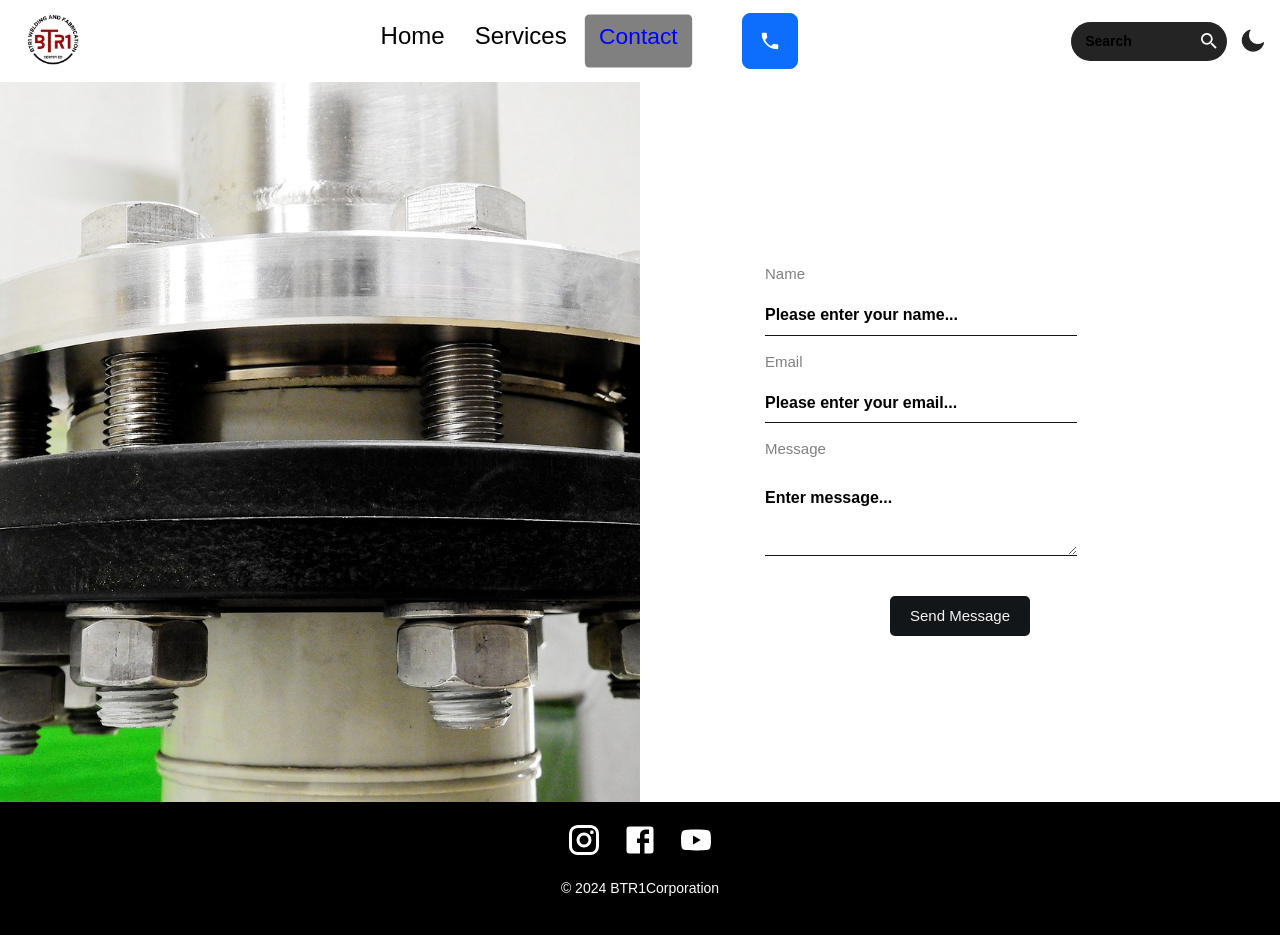
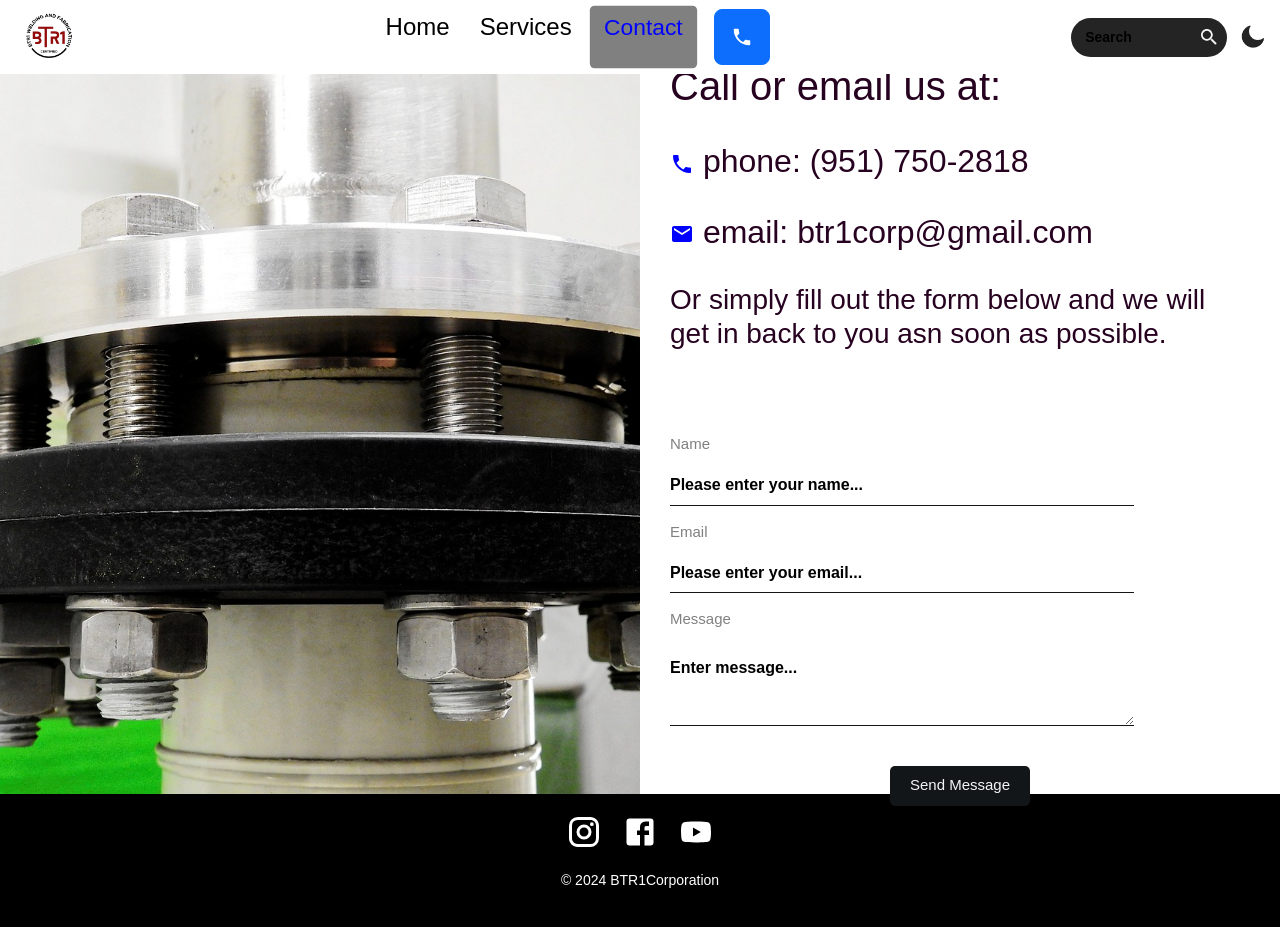
Before and after one commit to Sal1316/btr1-webpageV2, a React (Vite) app: page /contact in a window 1280 px wide. Built offline with nearby package versions, Linux system fonts and the light colour scheme.

Commit message:
fixed contacts page

```diff
--- a/src/componenets/navbar/Navbar.css
+++ b/src/componenets/navbar/Navbar.css
@@ -11,7 +11,7 @@
 }
 
 .logo {
-  width: 80px; /* Reduced logo size */
+  width: 72px; /* Reduced logo size */
   cursor: pointer;
   flex-shrink: 0; /* Prevents the logo from shrinking */
 }
@@ -76,10 +76,6 @@ ul {
   height: 100%; /* Adjust to match the height of the navbar */
 }
 
-.phone-icon {
-  font-size: 5.5rem; /* Increase the size as needed */
-}
-
 .dark .search-box {
   background: #fff;
 }
--- a/src/componenets/navbar/Navbar.jsx
+++ b/src/componenets/navbar/Navbar.jsx
@@ -98,15 +98,15 @@ const Navbar = ({ theme, setTheme }) => {
         >
           Contact
         </StyledLink>
-        <div className="phone ps-5">
+        <StyledLink>
           <PhoneIcon
             className="btn btn-lg btn-primary"
             data-bs-toggle="popover"
             data-bs-title="Contact Us"
             data-bs-content="You can reach us at (951) 259-1530."
-            style={{ fontSize: "3.5rem", cursor: "pointer", fontWeight: "500" }}
+            style={{ fontSize: "3.5rem", cursor: "pointer", fontWeight: "700" }}
           />
-        </div>
+        </StyledLink>
       </ul>
       <div className="search-box">
         <input
--- a/src/pages/contact/Contact.css
+++ b/src/pages/contact/Contact.css
@@ -20,21 +20,18 @@
   /* justify-content: center; */
 }
 
-.contact .rightSide h1 {
-  font-family: "Trebuchet MS", "Lucida Sans Unicode", "Lucida Grande",
-    "Lucida Sans", Arial, sans-serif;
-  font-weight: 10;
-  font-size: 50px;
-  margin-left: 30px;
-}
-
 .rightSide {
   align-items: center;
   justify-content: center;
 }
 
 .cardContainer {
-  min-width: 450px;
+  min-width: 350px;
+}
+.contact-info {
+  padding: 30px;
+  padding-top: -10px;
+  color: rgb(39, 2, 32);
 }
 
 form {
--- a/src/pages/contact/Contact.jsx
+++ b/src/pages/contact/Contact.jsx
@@ -2,7 +2,8 @@ import { useRef } from "react";
 import emailjs from "@emailjs/browser";
 import Swal from "sweetalert2";
 import WorkImage from "../../assets/flanges.jpg";
-
+import PhoneIcon from "@mui/icons-material/Phone";
+import EmailIcon from "@mui/icons-material/Email";
 import "./Contact.css";
 
 const Contacts = () => {
@@ -48,6 +49,20 @@ const Contacts = () => {
       ></div>
       <div className="rightSide">
         <div className="cardContainer">
+          <div className="contact-info">
+            <h1 className="pb-4">Call or email us at:</h1>
+            <h2 className="pb-4">
+              <PhoneIcon style={{ color: "blue" }} /> phone: (951) 750-2818
+            </h2>
+            <h2>
+              <EmailIcon style={{ color: "blue" }} /> email: btr1corp@gmail.com
+            </h2>
+            <h3 className="pt-4">
+              Or simply fill out the form below and we will get in back to you
+              asn soon as possible.
+            </h3>
+          </div>
+
           <form id="contact-form" ref={form} onSubmit={sendEmail}>
             <label>Name</label>
             <input
--- a/src/pages/home/Home.css
+++ b/src/pages/home/Home.css
@@ -26,7 +26,7 @@ body {
 
 .headerContainer h1 {
   color: rgb(214, 210, 210);
-  font-size: calc(2px + 4vw); /* Adjust font size responsively */
+  font-size: calc(2px + 6vw); /* Adjust font size responsively */
   font-weight: 500;
   /* margin: 0; */
 }
--- a/src/pages/servicess/Services.css
+++ b/src/pages/servicess/Services.css
@@ -66,4 +66,7 @@
   .menuList {
     grid-template-columns: 1fr;
   }
+  .servTitle {
+    font-size: 26px;
+  }
 }
--- a/src/pages/servicess/Services.jsx
+++ b/src/pages/servicess/Services.jsx
@@ -13,21 +13,21 @@ const Services = () => {
       image: Mig,
       price: 15.99,
       description:
-        "MIG welding is an arc welding process in which a continuous solid wire electrode is fed through a welding gun and into the weld pool, joining the two base materials together. A shielding gas is also sent through the welding gun and protects the weld pool from contamination.",
+        "MIG welding is an arc welding process in which a continuous solid wire electrode is fed through a welding gun and into the weld pool, joining the two base materials together while a shielding gas protects the weld pool from contamination. We offer MIG welding services for structural components such as motor platforms, motor bases, oil tanks, vessels, and more.",
     },
     {
       name: "GTAW/TIG Welding",
       image: Tig,
       price: 11.99,
       description:
-        "TIG stands for tungsten inert gas and is technically called gas tungsten arc welding (GTAW). The process uses a non-consumable tungsten electrode that delivers the current to the welding arc. An inert gas, typically argon, protects and cools the tungsten and weld puddle.",
+        "TIG, or tungsten inert gas welding, also known as gas tungsten arc welding (GTAW), uses a non-consumable tungsten electrode to deliver current to the welding arc. We specialize in welding various materials, including metal, stainless steel, and aluminum. Our expertise includes projects such as piping, tubing, flanges, and pressure vessels using TIG welding",
     },
     {
       name: "SMAW/Stick Welding",
       image: Stick,
       price: 11.99,
       description:
-        "Shielded metal arc welding (SMAW), also known as manual metal arc welding (MMA or MMAW), flux shielded arc welding[1] or informally as stick welding, is a manual arc welding process that uses a consumable electrode covered with a flux to lay the weld.",
+        "Shielded metal arc welding (SMAW), also known as manual metal arc welding (MMA or MMAW), flux shielded arc welding or informally as stick welding, is a manual arc welding process that uses a consumable electrode covered with a flux to lay the weld. ",
     },
     {
       name: "Mobile Welding Services",
```
